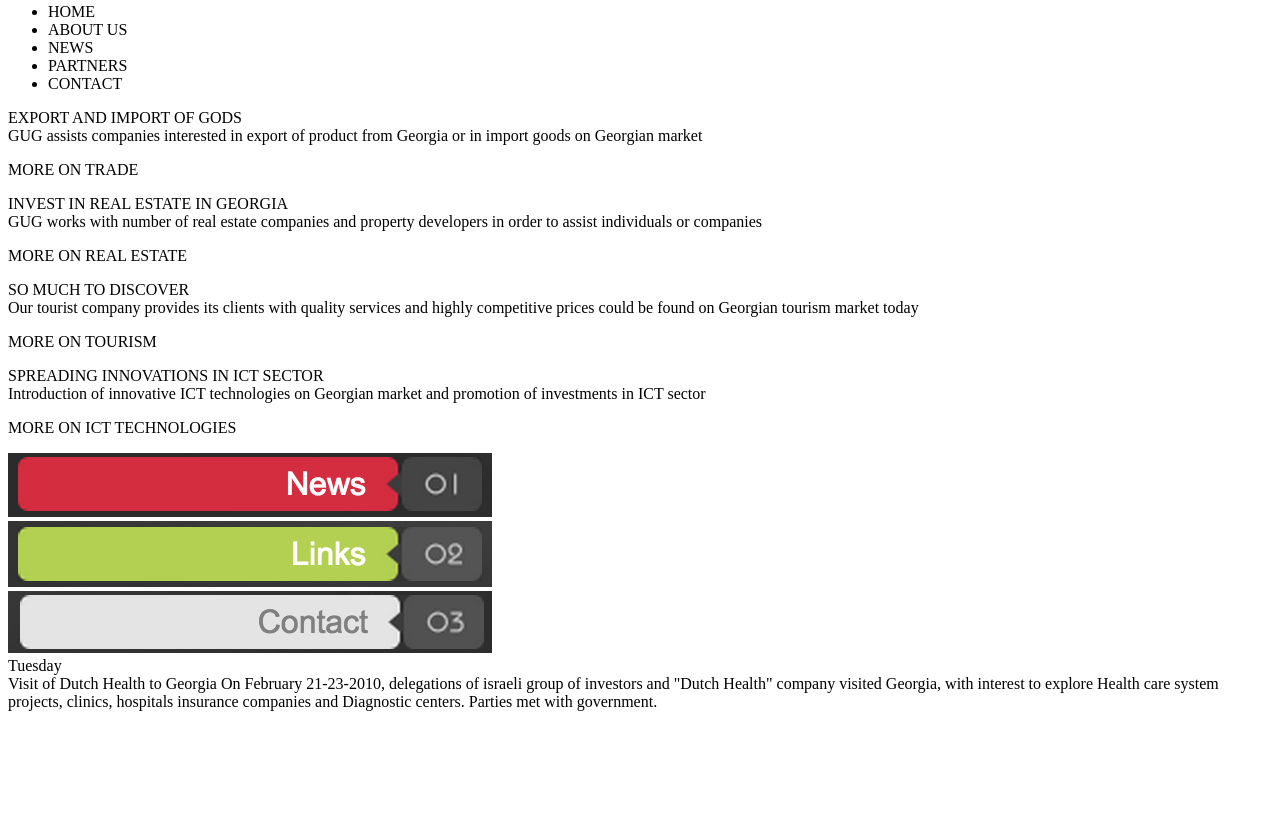
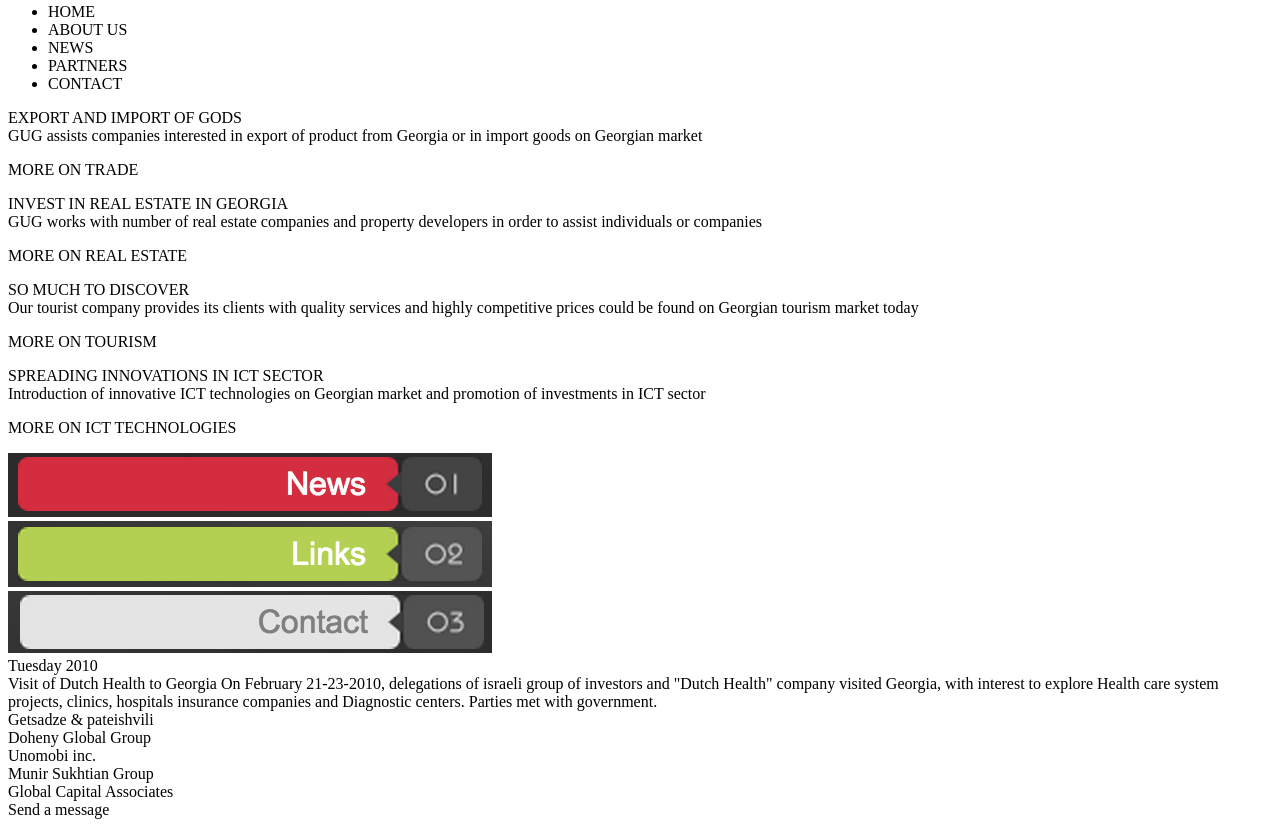
Before and after one commit to kantco/pw2181_12, a plain HTML site: page practicacss03/index.html in a window 1280 px wide. Shown: the part 276-1103 px from the top of the page. Before the commit the page ends 995 px from the top, so only its background shows below. Drawn offline with Linux system fonts and the light colour scheme.

```diff
--- /dev/null
+++ b/css/estilosfuentes.css
@@ -0,0 +1,3 @@
+body{
+	font-family: 'Roboto', sans-serif;
+}
--- a/practicacss03/index.html
+++ b/practicacss03/index.html
@@ -78,8 +78,8 @@
 		</article>
 	</section>
 	<section id="seccion03">
-		<article>
-			Tuesday
+		<article id="sec03art01">
+			Tuesday 2010
 			<br>
 			<span>
 				Visit of Dutch Health to Georgia
@@ -88,8 +88,23 @@
 			explore Health care system projects, clinics, hospitals insurance
 			companies and Diagnostic centers. Parties met with government.
 		</article>
-		<article></article>
-		<article></article>
+		<article id="sec03art02">
+			Getsadze & pateishvili
+			<br>
+			Doheny Global Group
+			<br>
+			Unomobi inc.
+			<br>
+			Munir Sukhtian Group
+			<br>
+			Global Capital Associates
+		</article>
+		<article id="sec03art03">
+			<span>
+				Send a message
+			</span>
+
+		</article>
 	</section>
 </body>
 </html>
```
Also changed, not shown: fuentes.html (added, +13 -0 lines).
